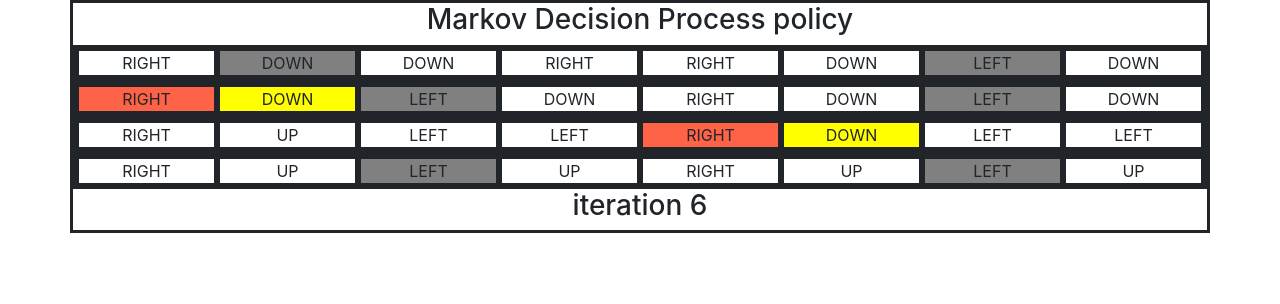
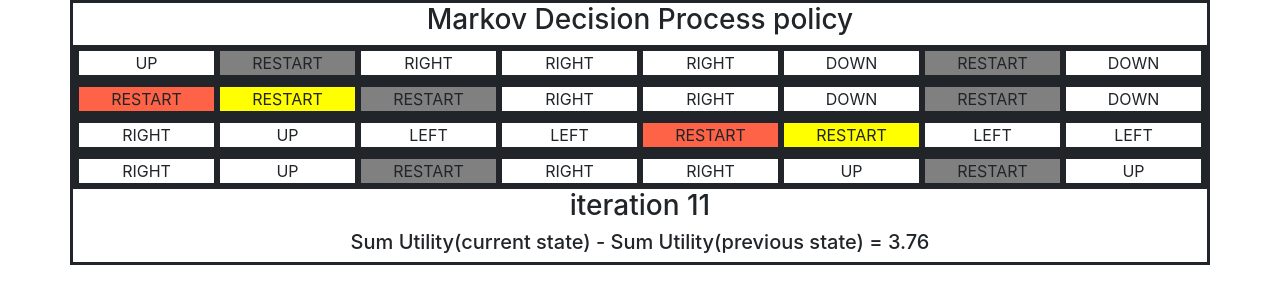
Before and after one commit to igorbragaia/Reinforcement-Learning, a plain HTML site: page index.html in a window 1280 px wide. Drawn offline with nearby package versions, Linux system fonts and the light colour scheme.

Commit message:
finished

```diff
--- a/index.html
+++ b/index.html
@@ -49,5 +49,6 @@
             <div class="col" id="31">x</div>
         </div>
         <h3 id="iteration"></h3>
+        <h5 id="delta"></h3>
     </div>
 </body>
--- a/markov-decision-process.js
+++ b/markov-decision-process.js
@@ -1,9 +1,10 @@
 const script = () => {
-    const rowsLength = 4, columnsLength = 8
+    const rowsLength = 4, columnsLength = 8, learningRate = 0.8
 
-    let previousUtilities,
+    let previousUtilities = Array(4).fill().map(() => Array(8).fill(0)),
         currentUtilities = Array(4).fill().map(() => Array(8).fill(0)),
-        maxUtility = 0
+        maxUtility = 0,
+        delta = 100000
 
     let iteration = 1
 
@@ -24,7 +25,7 @@ const script = () => {
         ]
         let matrix = Array(rowsLength).fill().map(() => Array(columnsLength).fill().map(_ => {
             return { reward: 0, cost: -0.1, restart: false }
-        }));
+        }))
         for(let position of PITPositions){
             matrix[position.row][position.column] = { reward: -100, cost: -0.1, restart: true }
             document.getElementsByClassName("col")[position.row * columnsLength + position.column].style.backgroundColor = 'rgb(128,128,128)'
@@ -37,7 +38,7 @@ const script = () => {
             matrix[position.row][position.column] = { reward: -50, cost: -0.1, restart: true }
             document.getElementsByClassName("col")[position.row * columnsLength + position.column].style.backgroundColor = 'rgb(255,99,71)'
         }
-        return matrix;
+        return matrix
     })()
 
     const move = ( row, column, dx, dy ) => {
@@ -49,6 +50,9 @@ const script = () => {
     }
 
     const bestMovement = ( row, column ) => {
+        if(reward[row][column].restart)
+            return 'RESTART'
+
         const leftMovement = move( row, column, 0, -1 ),
             rightMovement = move( row, column, 0, 1),
             upMovement = move( row, column, -1, 0),
@@ -75,7 +79,11 @@ const script = () => {
         currentUtilities = Array(4).fill().map(() => Array(8).fill(0))
         maxUtility = 0
         for(let row=0; row<rowsLength; row++)
-            for(let column=0; column<columnsLength; column++) {
+            for(let column=0; column<columnsLength; column++){
+                if(reward[row][column].restart){
+                    currentUtilities[row][column] = reward[row][column].reward + reward[row][column].cost +
+                    learningRate * (previousUtilities.flat().reduce((a,b) => a + b, 0) / previousUtilities.flat().length)
+                } else {
                     const leftMovement = move( row, column, 0, -1 ),
                         rightMovement = move( row, column, 0, 1),
                         upMovement = move( row, column, -1, 0),
@@ -83,46 +91,43 @@ const script = () => {
 
                     currentUtilities[row][column] = Math.max(currentUtilities[row][column],
                         reward[row][column].reward + reward[row][column].cost +
-                    0.7 * previousUtilities[upMovement.row][upMovement.column] +
+                        learningRate * (0.7 * previousUtilities[upMovement.row][upMovement.column] +
                         0.2 * previousUtilities[leftMovement.row][leftMovement.column] +
-                    0.1 * previousUtilities[rightMovement.row][rightMovement.column]
+                        0.1 * previousUtilities[rightMovement.row][rightMovement.column])
                     )
                     currentUtilities[row][column] = Math.max(currentUtilities[row][column],
                         reward[row][column].reward + reward[row][column].cost +
-                    0.7 * previousUtilities[leftMovement.row][leftMovement.column] +
+                        learningRate * (0.7 * previousUtilities[leftMovement.row][leftMovement.column] +
                         0.2 * previousUtilities[downMovement.row][downMovement.column] +
-                    0.1 * previousUtilities[upMovement.row][upMovement.column]
+                        0.1 * previousUtilities[upMovement.row][upMovement.column])
                     )
                     currentUtilities[row][column] = Math.max(currentUtilities[row][column],
                         reward[row][column].reward + reward[row][column].cost +
-                    0.7 * previousUtilities[downMovement.row][downMovement.column] +
+                        learningRate * (0.7 * previousUtilities[downMovement.row][downMovement.column] +
                         0.2 * previousUtilities[rightMovement.row][rightMovement.column] +
-                    0.1 * previousUtilities[leftMovement.row][leftMovement.column]
+                        0.1 * previousUtilities[leftMovement.row][leftMovement.column])
                     )
                     currentUtilities[row][column] = Math.max(currentUtilities[row][column],
                         reward[row][column].reward + reward[row][column].cost +
-                    0.7 * previousUtilities[leftMovement.row][leftMovement.column] +
+                        learningRate * (0.7 * previousUtilities[leftMovement.row][leftMovement.column] +
                         0.2 * previousUtilities[downMovement.row][downMovement.column] +
-                    0.1 * previousUtilities[upMovement.row][upMovement.column]
+                        0.1 * previousUtilities[upMovement.row][upMovement.column])
                     )
+                }
                 maxUtility = Math.max(maxUtility, currentUtilities[row][column])
             }
 
-        let updates = 0, bestMov
         for(let row=0; row<rowsLength; row++)
-            for(let column=0; column<columnsLength; column++){
-                bestMov = bestMovement(row, column)
-                if(document.getElementsByClassName("col")[row * columnsLength + column].textContent !== bestMov){
-                    updates += 1
-                    document.getElementsByClassName("col")[row * columnsLength + column].textContent = bestMov
-                }
-            }
-        return updates > 0
+            for(let column=0; column<columnsLength; column++)
+                document.getElementsByClassName("col")[row * columnsLength + column].textContent = bestMovement(row, column)
+        delta = Math.round(100 * (currentUtilities.flat().reduce((a,b) => a + b, 0) - previousUtilities.flat().reduce((a,b) => a + b, 0))) / 100
     }
 
     const run = () => {
+        updateState()
         document.getElementById("iteration").textContent = `iteration ${iteration}`
-        if(!updateState()){
+        document.getElementById("delta").textContent = `Sum Utility(current state) - Sum Utility(previous state) = ${delta}`
+        if(delta == 0){
             document.getElementById("iteration").textContent = `iteration ${iteration} - CONVERGED!`
             document.getElementById("policy").textContent = `OPTIMAL Markov Decision Process policy`
             setTimeout(() => {
@@ -133,7 +138,7 @@ const script = () => {
             iteration += 1
             setTimeout(() => {
                 run()
-            }, 1000)
+            }, 500)
         }
     }
 
```
Lines whose indentation alone changed are shown as unchanged.
